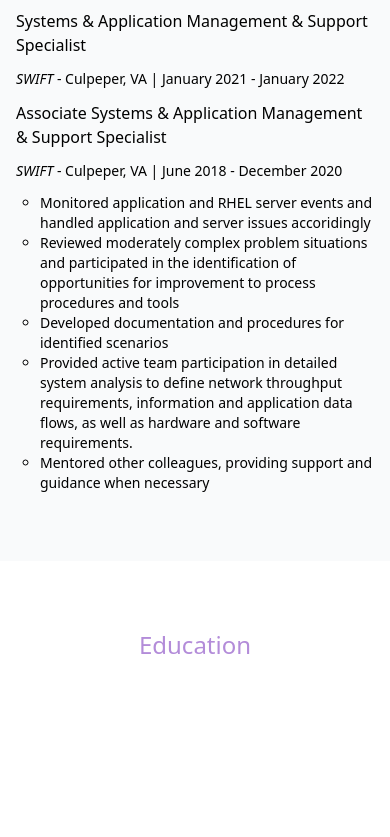
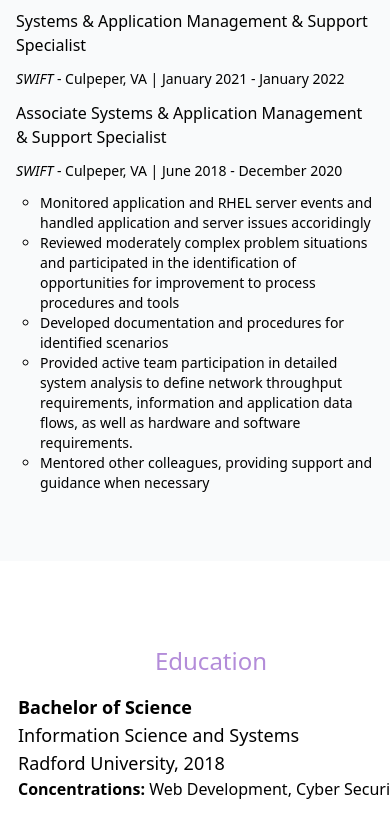
Before and after one commit to Cassidy-Sowards/personal-site, a website: page index.html in a window 390 px wide. Shown: the part 1379-2216 px from the top of the page. Before the commit the page ends 2108 px from the top, so only its background shows below. Drawn offline with Linux system fonts and the light colour scheme.

Commit message:
Fixed positioning issues, added content

```diff
--- a/index.html
+++ b/index.html
@@ -124,7 +124,7 @@
       </div>
     </div>
       <!---Resume section-->
-      <div class="py-5 bg-gray-50 flex md:h-[45vh] lg:h-[70vh] w-full justify-center max-h-fit mx-0">
+      <div class="py-5 bg-gray-50 flex w-full justify-center max-h-fit mx-0">
         <div class="my-12 grid grid-rows-[auto_auto_auto] md:grid-rows-[75px_auto_auto] mx-4 w-screen gap-3 max-w-fit">
           <div class="col-span-2 justify-self-center">
             <h1 class="text-grayPurple text-2xl md:text-3xl">Work experience</h1>
@@ -169,11 +169,19 @@
         </div>
       </div>
 
-      <div class="py-5 flex md:h-[45vh] lg:h-[70vh] w-full mx-0 my-12 justify-center">
-        <h1 class="text-grayPurple text-2xl md:text-3xl">Education</h1>
-        <div class="flex flex-row">
-          <h3 class="text-bold"></h3>
+      <div class="py-5 flex md:h-[45vh] lg:h-[70vh] w-full my-12 justify-center mx-4 md:mx-0">
+        <div class="flex flex-col max-h-full">
+          <h1 class="text-grayPurple self-center text-2xl md:text-3xl my-4">Education</h1>
+          <div class="flex flex-col md:flex-row">
+            <h3 class="text-lg"><b>Bachelor of Science </b></h3>
+            <h3 class="text-lg"> Information Science and Systems</h3>
+            <h3 class="text-lg"> Radford University, 2018</h3>
+          </div>
+          <div class="flex felx-col md:flex-row">
+            <h4 class="text-md"><b>Concentrations:</b> Web Development, Cyber Security</h4>
+          </div>
         </div>
+
 
       </div>
 
```
Also changed, not shown: css/main.css.
